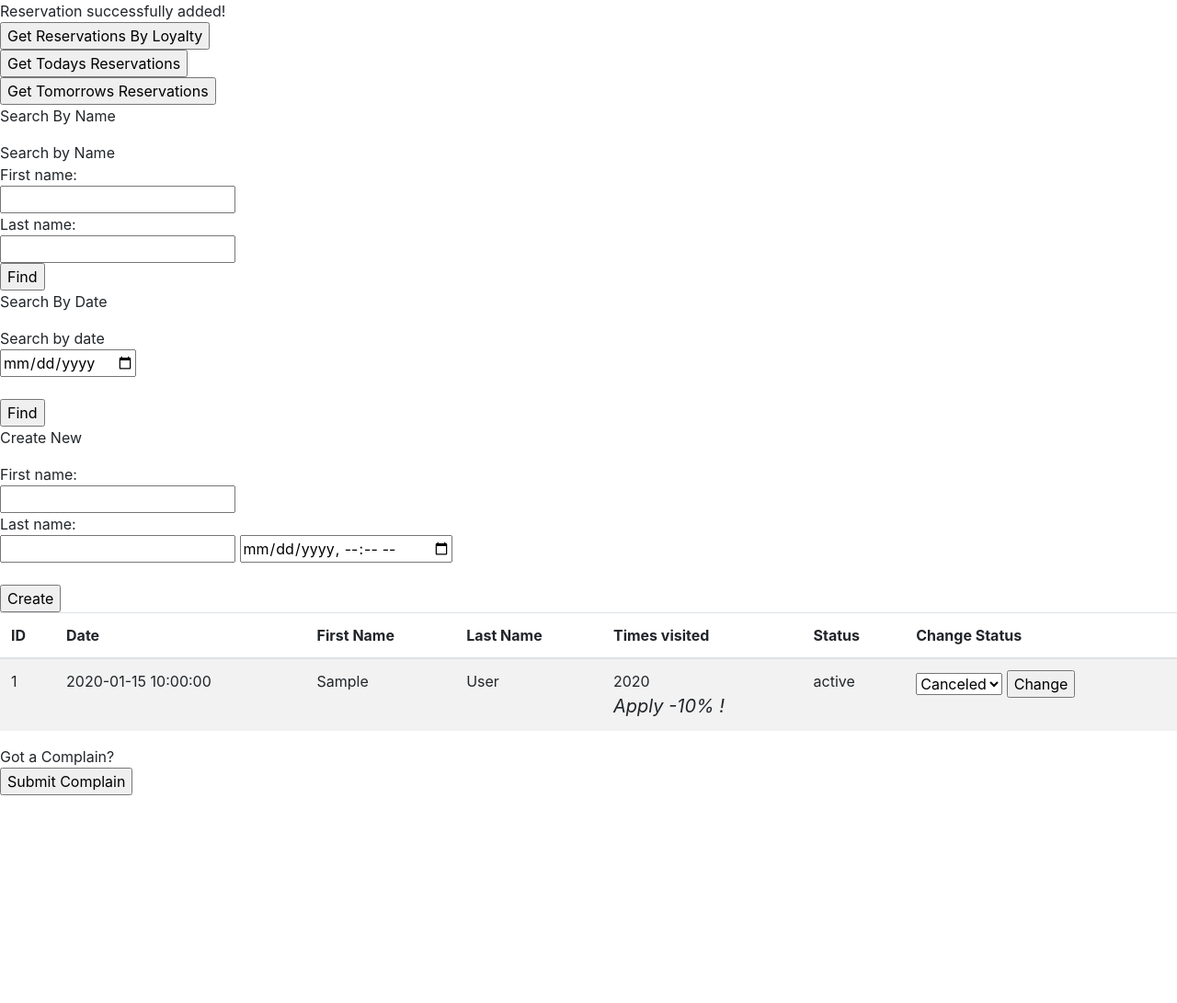
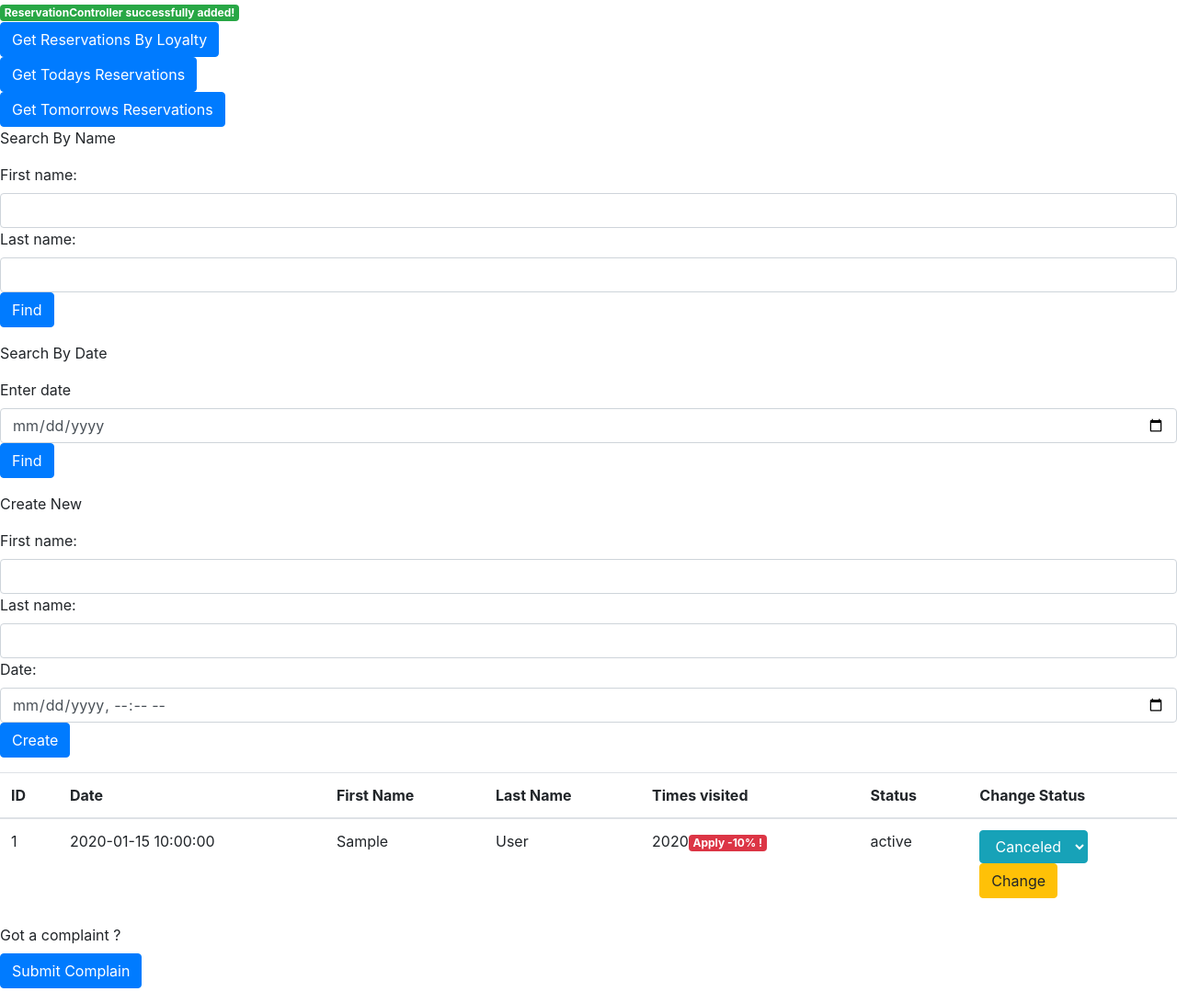
Before and after one commit to vgumonis/barber-shop, a PHP site: page /barber/reservation/create in a window 1280 px wide. Shown: the whole page at 92% size. Before the commit the page ends 865 px from the top, so only its background shows below. Run offline with PHP 8.4, Linux system fonts and the light colour scheme; tables that the repository leaves empty or names only in its code hold one stand-in row (values such as "Sample post"); data that the repository does not hold is empty.

Commit message:
Adds Bootsrap

```diff
--- a/index.php
+++ b/index.php
@@ -2,7 +2,7 @@
 
 require 'vendor/autoload.php';
 
-$reservationController = new \App\Controllers\Reservation();
+$reservationController = new \App\Controllers\ReservationController();
 $complainController = new \App\Controllers\ComplainController();
 
 switch ($_SERVER['REQUEST_URI']) {
@@ -24,10 +24,10 @@ switch ($_SERVER['REQUEST_URI']) {
     case '/barber/reservation/change-status' :
         $reservationController->changeStatus($_POST);
         break;
-    case   '/barber/reservation/get-by-date?query=today':
+    case   '/barber/reservation/get-by-date?date=today':
         $reservationController->getReservationsByDay($_GET);
         break;
-    case '/barber/reservation/get-by-date?query=tomorrow':
+    case '/barber/reservation/get-by-date?date=tomorrow':
         $reservationController->getReservationsByDay($_GET);
         break;
     case '/barber/reservation/get-by-date' :
--- a/public/404.html
+++ b/public/404.html
@@ -5,6 +5,6 @@
     <title>404</title>
 </head>
 <body>
-<h1>404</h1>
+<h1>404 :(</h1>
 </body>
 </html>
--- a/public/barber/reservations-list.php
+++ b/public/barber/reservations-list.php
@@ -15,7 +15,7 @@
 <body>
 <?php
 if (isset($params['message'])) {
-    echo "<div class='message'>".$params['message']."</div>";
+    echo "<div class='badge badge-success message'>".$params['message']."</div>";
 }
 ?>
 <?php
@@ -28,54 +28,56 @@ if (isset($params['message'])) {
 
 <form id="loyalty" action="/barber/reservation/get-by-loyalty" method="GET">
     <input type="hidden" name="loyalty" value="max">
-    <input type="submit" value="Get Reservations By Loyalty">
+    <input type="submit" value="Get Reservations By Loyalty" class="btn btn-primary">
 </form>
 
 <form id="today" action="/barber/reservation/get-by-date" method="GET">
     <input type="hidden" name="date" value="today">
-    <input type="submit" value="Get Todays Reservations">
+    <input type="submit" value="Get Todays Reservations" class="btn btn-primary">
 </form>
 
 
 <form id="tomorrow" action="/barber/reservation/get-by-date" method="GET">
     <input type="hidden" name="date" value="tomorrow">
-    <input type="submit" value="Get Tomorrows Reservations">
+    <input type="submit" value="Get Tomorrows Reservations" class="btn btn-primary">
 </form>
 
 <p id="search-by-name-p">Search By Name</p>
+<div class="form-group">
 <form id="search-by-name" action="/barber/reservation/search-by-name" method="POST"">
-    Search by Name
-    <br>First name:<br>
-    <input type=" text" name="first_name" required>
-<br>
-Last name:<br>
-<input type="text" name="last_name" required>
-<br>
-<input type="submit" value="Find">
+    <label>First name:</label>
+    <input type=" text" name="first_name"  class="form-control"required>
+<label>Last name:</label>
+<input type="text" name="last_name" class="form-control" required>
+<input type="submit" value="Find" class="btn btn-primary">
 </form>
+</div>
 
 <p id="search-by-date-p">Search By Date</p>
+<div class="form-group">
 <form id="search-by-date" action="/barber/reservation/get-by-date" method="POST" >
-    Search by date<br>
-    <input type="date" name="date" required>
-    <br><br>
-    <input type="submit" value="Find">
+    <label>Enter date</label>
+    <input type="date" name="date" class="form-control" required>
+    <input type="submit" value="Find" class="btn btn-primary">
 </form>
+</div>
+
 
 <p id="create-new-p">Create New</p>
+<div class="form-group">
 <form id="create-new" action="/barber/reservation/create" method="POST" ">
-    First name:<br>
-    <input type="text" name="first_name" required>
-    <br>
-    Last name:<br>
-    <input type="text" name="last_name" required>
-    <input type="datetime-local" step="900" name="datetime" required>
-    <br><br>
-    <input type="submit" value="Create">
+    <label>First name:</label>
+    <input type="text" name="first_name" class="form-control"required>
+    <label>Last name:</label>
+    <input type="text" name="last_name" class="form-control"required>
+    <label>Date:</label>
+    <input type="datetime-local" step="900" name="datetime" class="form-control"required>
+    <input type="submit" value="Create" class="btn btn-primary">
 </form>
+</div>
 
-
-<table class="table table-striped">
+<!--class="table table-striped"-->
+<table  class="table">
     <thead>
     <tr>
         <th>ID</th>
@@ -89,11 +91,12 @@ Last name:<br>
     <tbody>
 
     <?php
-    $canceled = \App\Models\ReservationStatus::RESERVATION_STATUS_CANCELED;
-    $active = \App\Models\ReservationStatus::RESERVATION_STATUS_ACTIVE;
-    $finished = \App\Models\ReservationStatus::RESERVATION_STATUS_FINISHED;
+    $canceled = \App\Models\ReservationStatusModel::RESERVATION_STATUS_CANCELED;
+    $active = \App\Models\ReservationStatusModel::RESERVATION_STATUS_ACTIVE;
+    $finished = \App\Models\ReservationStatusModel::RESERVATION_STATUS_FINISHED;
 
-    $discount = "<div class='discount'> Apply -10% !</div>";
+    $discount = "<div class='badge badge-danger'> Apply -10% !</div>";
+
 
     foreach ($params['reservations'] as $reservation) {
         $reservationData = $reservation->toArray();
@@ -110,7 +113,8 @@ Last name:<br>
             <td>
                 <form action="/barber/reservation/change-status" method="POST">
                     <input type="hidden" name="id" value="<?php echo $reservationData['id'] ?>">
-                    <select name="status">
+                    <div class="dropdown">
+                    <select name="status" class="btn btn-info dropdown-toggle">
                         <option value="<?php echo $canceled ?>"<?php echo($reservationData['status'] != $canceled ?: "selected"); ?>>
                             Canceled
                         </option>
@@ -120,7 +124,8 @@ Last name:<br>
                             Active
                         </option>
                     </select>
-                    <input type="submit" value="Change">
+                    </div>
+                    <input type="submit" value="Change" class="btn btn-warning">
                 </form>
             </td>
         </tr>
@@ -128,10 +133,12 @@ Last name:<br>
     </tbody>
 </table>
 
+<div class="form-group">
 <form action="/barber/complain-form" method="get">
-    Got a Complain?<br>
-    <input type="submit" value="Submit Complain"/>
+    <label>Got a complaint ?</label><br>
+    <input type="submit" value="Submit Complain" class="btn btn-primary"/>
 </form>
+    <div>
 
 <script type="text/javascript" src="../Scripts/script.js"></script>
 </body>
--- a/src/Controllers/ComplainController.php
+++ b/src/Controllers/ComplainController.php
@@ -10,7 +10,7 @@ namespace App\Controllers;
 
 use App\Repositories\ComplainRepository;
 use App\Models\ComplainModel;
-use App\Controllers\Reservation;
+use App\Controllers\ReservationController;
 
 
 class ComplainController extends BaseController
@@ -22,7 +22,7 @@ class ComplainController extends BaseController
     public function __construct()
     {
         $this->complainRepository = new ComplainRepository();
-        $this->reservationController = new Reservation();
+        $this->reservationController = new ReservationController();
     }
 
     public function getForm()
--- a/src/Controllers/Reservation.php
+++ b/src/Controllers/ReservationController.php
@@ -8,13 +8,13 @@
 
 namespace App\Controllers;
 
-use App\Models\Customer;
-use App\Models\Reservation as ReservationModel;
-use App\Models\ReservationStatus;
-use App\Repositories\Customer as CustomerRepository;
-use App\Repositories\Reservation as ReservationRepository;
+use App\Models\CustomerModel;
+use App\Models\ReservationModel;
+use App\Models\ReservationStatusModel;
+use App\Repositories\CustomerRepository;
+use App\Repositories\ReservationRepository;
 
-class Reservation extends BaseController
+class ReservationController extends BaseController
 {
     private $reservationRepository;
     private $customerRepository;
@@ -27,7 +27,7 @@ class Reservation extends BaseController
 
     public function addReservationByCustomer(array $params)
     {
-        $customer = new Customer();
+        $customer = new CustomerModel();
         $customer->fromArray($params);
 
         $reservation = new ReservationModel();
@@ -63,7 +63,7 @@ class Reservation extends BaseController
 
     public function addReservationByBarber(array $params)
     {
-        $customer = new Customer();
+        $customer = new CustomerModel();
         $customer->fromArray($params);
 
         $reservation = new ReservationModel();
@@ -86,9 +86,9 @@ class Reservation extends BaseController
 
 //        $this->view('public/barber/reservation-list.php', [
 //            'reservation' => $newReservation->toArray(),
-//            'message' => 'Reservation successfully added!'
+//            'message' => 'ReservationController successfully added!'
 //        ]);
-        $this->loadReservationsListView('Reservation successfully added!');
+        $this->loadReservationsListView('ReservationController successfully added!');
 
     }
 
@@ -119,15 +119,15 @@ class Reservation extends BaseController
 
     public function cancelReservation(array $params)
     {
-        $this->reservationRepository->updateStatus($params['id'], ReservationStatus::RESERVATION_STATUS_CANCELED);
+        $this->reservationRepository->updateStatus($params['id'], ReservationStatusModel::RESERVATION_STATUS_CANCELED);
         $this->cancelReservationCookie();
-        $this->view('public/customer/reservation.php', ['message' => 'Reservation canceled']);
+        $this->view('public/customer/reservation.php', ['message' => 'ReservationController canceled']);
     }
 
     public function changeStatus(array $params)
     {
         $this->reservationRepository->updateStatus($params['id'], $params['status']);
-        $this->loadReservationsListView("Reservation status updated!");
+        $this->loadReservationsListView("ReservationController status updated!");
 
     }
 
--- a/src/Models/Customer.php
+++ b/src/Models/CustomerModel.php
@@ -9,7 +9,7 @@
 namespace App\Models;
 
 
-class Customer
+class CustomerModel
 {
     private $id;
     private $firstName;
@@ -63,7 +63,7 @@ class Customer
         $this->timesVisited = $timesVisited;
     }
 
-    public function fromArray(array $array) : Customer
+    public function fromArray(array $array) : CustomerModel
     {
         $this->setId($array['id']);
         $this->setFirstName($array['first_name']);
--- a/src/Models/CustomerReservation.php
+++ b/src/Models/CustomerReservationModel.php
@@ -9,7 +9,7 @@
 namespace App\Models;
 
 
-class CustomerReservation
+class CustomerReservationModel
 {
     private $id;
     private $userId;
@@ -128,7 +128,7 @@ class CustomerReservation
         $this->timesVisited = $timesVisited;
     }
 
-    public function fromArray(array $array) : CustomerReservation
+    public function fromArray(array $array) : CustomerReservationModel
     {
         $this->setId($array['id']);
         $this->setUserId($array['user_id']);
@@ -148,7 +148,7 @@ class CustomerReservation
     {
         $customersReservations = [];
         foreach ($array as $row) {
-            $customerReservation = new CustomerReservation();
+            $customerReservation = new CustomerReservationModel();
             $customersReservations[] = $customerReservation->fromArray($row);
         }
 
--- a/src/Models/Reservation.php
+++ b/src/Models/ReservationModel.php
@@ -9,7 +9,7 @@
 namespace App\Models;
 
 
-class Reservation
+class ReservationModel
 {
 
     private $id;
@@ -77,7 +77,7 @@ class Reservation
     }
 
 
-    public function fromArray(array $array): Reservation
+    public function fromArray(array $array): ReservationModel
     {
         $this->setId($array['id']);
         $this->setUserId($array['user_id']);
--- a/src/Models/ReservationStatus.php
+++ b/src/Models/ReservationStatusModel.php
@@ -9,7 +9,7 @@
 namespace App\Models;
 
 
-class ReservationStatus
+class ReservationStatusModel
 {
     public const RESERVATION_STATUS_ACTIVE = 'ACTIVE';
     public const RESERVATION_STATUS_CANCELED = 'CANCELED';
--- a/src/Repositories/Customer.php
+++ b/src/Repositories/CustomerRepository.php
@@ -8,9 +8,9 @@
 
 namespace App\Repositories;
 
-use App\Models\Customer as CustomerModel;
+use App\Models\CustomerModel as CustomerModel;
 
-class Customer extends BaseDBRepository
+class CustomerRepository extends BaseDBRepository
 {
 
     public function create(CustomerModel $customer)
--- a/src/Repositories/Reservation.php
+++ b/src/Repositories/ReservationRepository.php
@@ -9,11 +9,11 @@
 namespace App\Repositories;
 
 
-use App\Models\CustomerReservation;
-use App\Models\Reservation as ReservationModel;
-use App\Models\ReservationStatus;
+use App\Models\CustomerReservationModel;
+use App\Models\ReservationModel;
+use App\Models\ReservationStatusModel;
 
-class Reservation extends BaseDBRepository
+class ReservationRepository extends BaseDBRepository
 {
 
     public function create(ReservationModel $reservation)
@@ -27,7 +27,7 @@ class Reservation extends BaseDBRepository
         $query->execute([
             ':user_id' => $reservation->getUserId(),
             ':dateTime' => $reservation->getDateTime(),
-            ':status' => ReservationStatus::RESERVATION_STATUS_ACTIVE,
+            ':status' => ReservationStatusModel::RESERVATION_STATUS_ACTIVE,
             ':code' => $reservation->getCode()
         ]);
 
@@ -42,7 +42,7 @@ class Reservation extends BaseDBRepository
             "Select * from barber.reservation where user_id = :userId and status = :status"
         );
 
-        $query->execute(['userId' => $id, ':status' => ReservationStatus::RESERVATION_STATUS_ACTIVE]);
+        $query->execute(['userId' => $id, ':status' => ReservationStatusModel::RESERVATION_STATUS_ACTIVE]);
 
         $result = $query->fetchAll();
 
@@ -62,7 +62,7 @@ class Reservation extends BaseDBRepository
             "Select * from barber.reservation where code = :code and status = :status"
         );
 
-        $query->execute(['code' => $code, ':status' => ReservationStatus::RESERVATION_STATUS_ACTIVE]);
+        $query->execute(['code' => $code, ':status' => ReservationStatusModel::RESERVATION_STATUS_ACTIVE]);
 
         $result = $query->fetchAll();
 
@@ -94,7 +94,7 @@ class Reservation extends BaseDBRepository
             return null;
         }
 
-        $customerReservation = new CustomerReservation();
+        $customerReservation = new CustomerReservationModel();
 
         return $customerReservation->fromMultipleArrays($results);
 
@@ -102,7 +102,7 @@ class Reservation extends BaseDBRepository
 
     public function updateStatus($id, $status)
     {
-        if ($status === ReservationStatus::RESERVATION_STATUS_FINISHED) {
+        if ($status === ReservationStatusModel::RESERVATION_STATUS_FINISHED) {
             $this->pdo->beginTransaction();
 
             try {
@@ -157,7 +157,7 @@ class Reservation extends BaseDBRepository
             return null;
         }
 
-        $customerReservation = new CustomerReservation();
+        $customerReservation = new CustomerReservationModel();
         return $customerReservation->fromMultipleArrays($results);
     }
 
@@ -179,7 +179,7 @@ class Reservation extends BaseDBRepository
             return null;
         }
 
-        $customerReservation = new CustomerReservation();
+        $customerReservation = new CustomerReservationModel();
         return $customerReservation->fromMultipleArrays($results);
     }
 
@@ -201,7 +201,7 @@ class Reservation extends BaseDBRepository
             return null;
         }
 
-        $customerReservation = new CustomerReservation();
+        $customerReservation = new CustomerReservationModel();
         return $customerReservation->fromMultipleArrays($results);
     }
 }
```
Also changed, not shown: public/barber/complain-form.php (+9 -9 lines), public/customer/reservation-success.php (+5 -4 lines), public/customer/reservation.php (+18 -15 lines), README.md (added).
